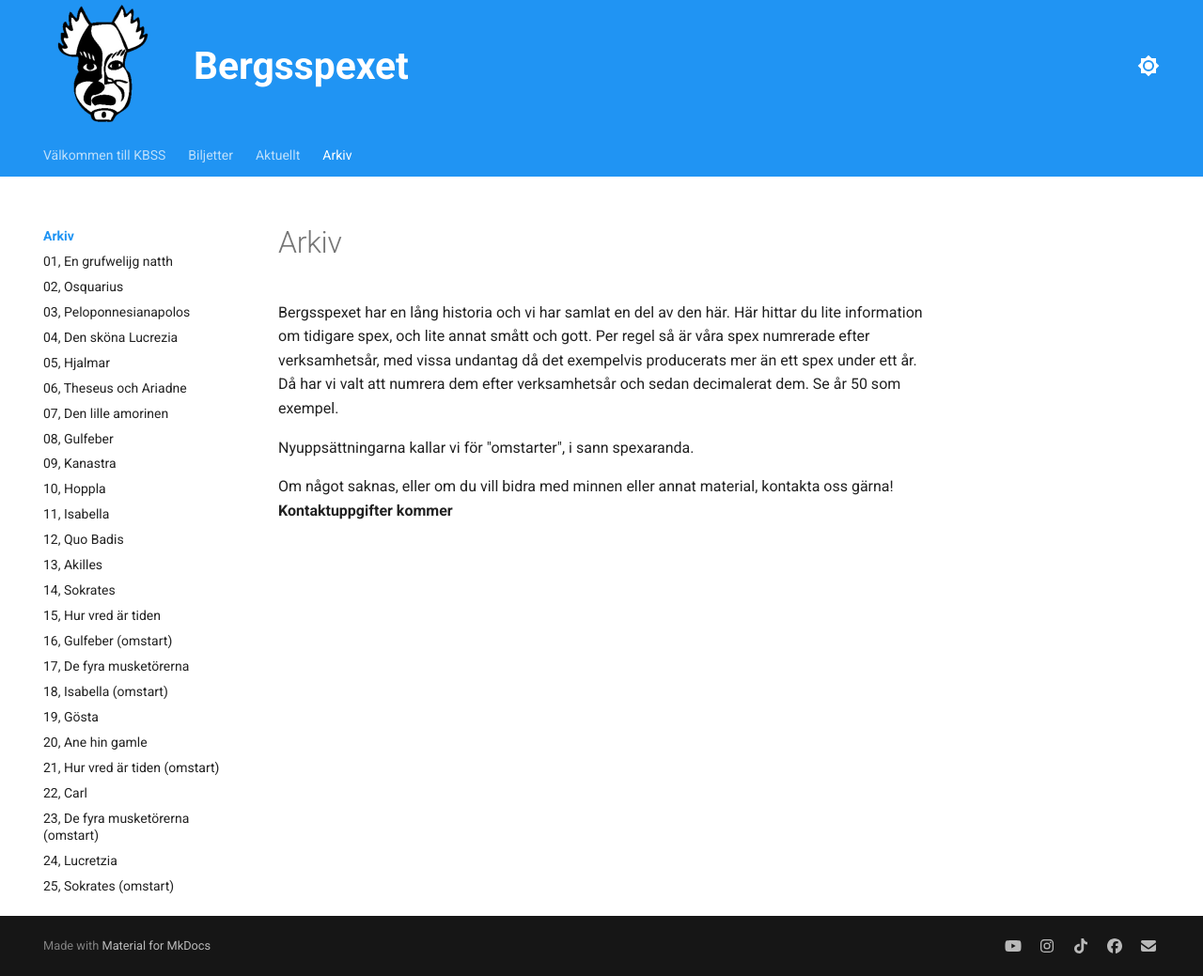
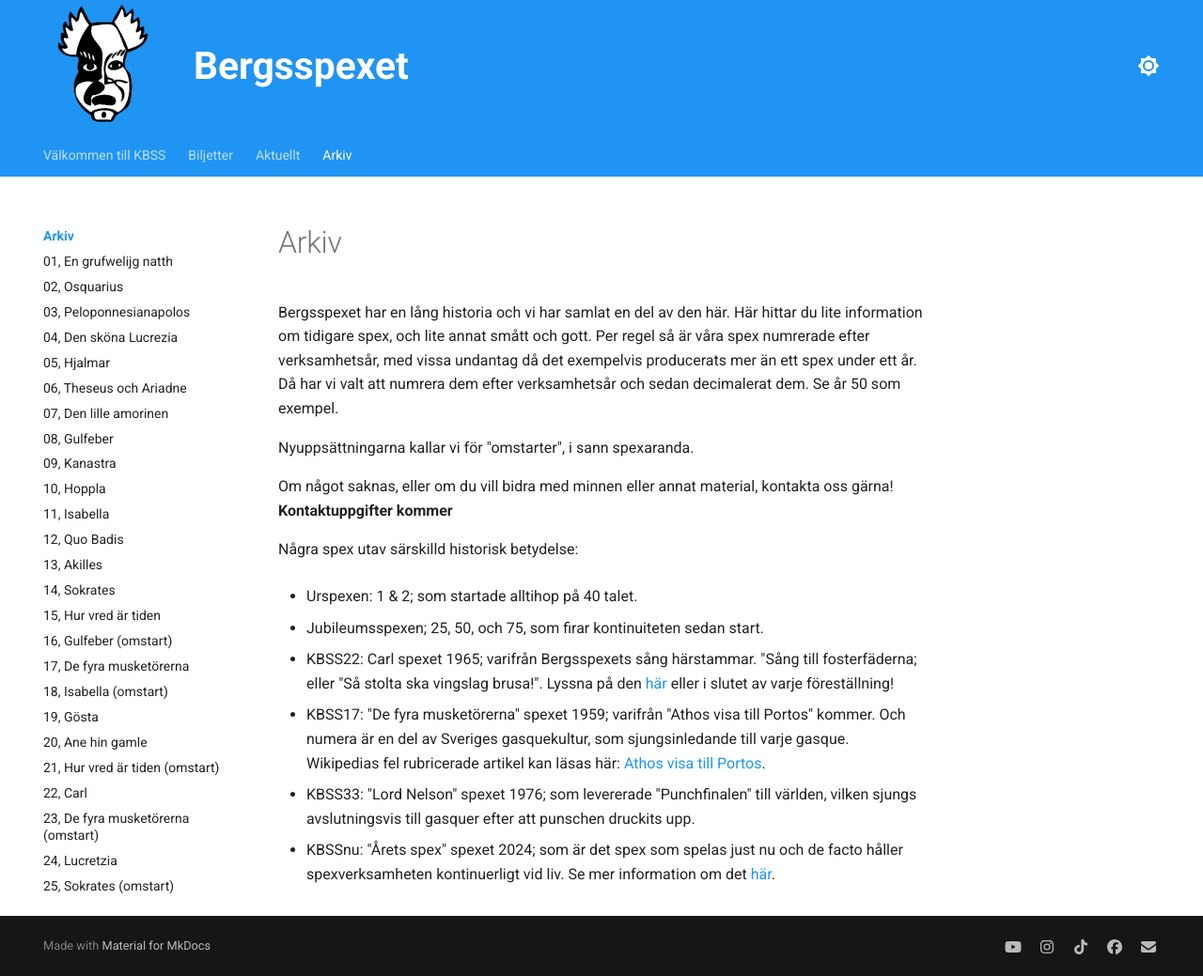
Before and after one commit to Bergsspexet/bergsspexet.github.io, an MkDocs documentation site: the page built from docs/arkiv/index.md, in a window 1280 px wide and 1039 px high. Shown: the whole window at 94% size. Built offline with MkDocs 1.6.1 and Material for MkDocs 9.7.7, drawn with Linux system fonts in a browser that asks for light colours.

Commit message:
added some historical relevance info

```diff
--- a/docs/arkiv/index.md
+++ b/docs/arkiv/index.md
@@ -4,3 +4,21 @@ Bergsspexet har en lång historia och vi har samlat en del av den här. Här hit
 Nyuppsättningarna kallar vi för "omstarter", i sann spexaranda.
 
 Om något saknas, eller om du vill bidra med minnen eller annat material, kontakta oss gärna! **Kontaktuppgifter kommer**
+
+Några spex utav särskilld historisk betydelse:
+
+- Urspexen: 1 & 2; som startade alltihop på 40 talet.
+
+- Jubileumsspexen; 25, 50, och 75, som firar kontinuiteten sedan start.
+
+- KBSS22: Carl spexet 1965; varifrån Bergsspexets sång härstammar. "Sång till fosterfäderna; eller "Så stolta ska vingslag brusa!". Lyssna på den [här](https://www.youtube.com/watch?v=EI5lxen6xpk) eller i slutet av varje föreställning!
+
+- KBSS17: "De fyra musketörerna" spexet 1959; varifrån "Athos visa till Portos" kommer. Och numera är en del av Sveriges gasquekultur, som sjungsinledande till varje gasque. Wikipedias fel rubricerade artikel kan läsas här: [Athos visa till Portos](https://sv.wikipedia.org/wiki/Porthos_visa).
+
+- KBSS33: "Lord Nelson" spexet 1976; som levererade "Punchfinalen" till världen, vilken sjungs avslutningsvis till gasquer efter att punschen druckits upp.
+
+- KBSSnu: "Årets spex" spexet <span id="current-year"></span>; som är det spex som spelas just nu och de facto håller spexverksamheten kontinuerligt vid liv. Se mer information om det [här](/biljetter).
+
+<script>
+  document.getElementById('current-year').textContent = new Date().getFullYear();
+</script>
```
